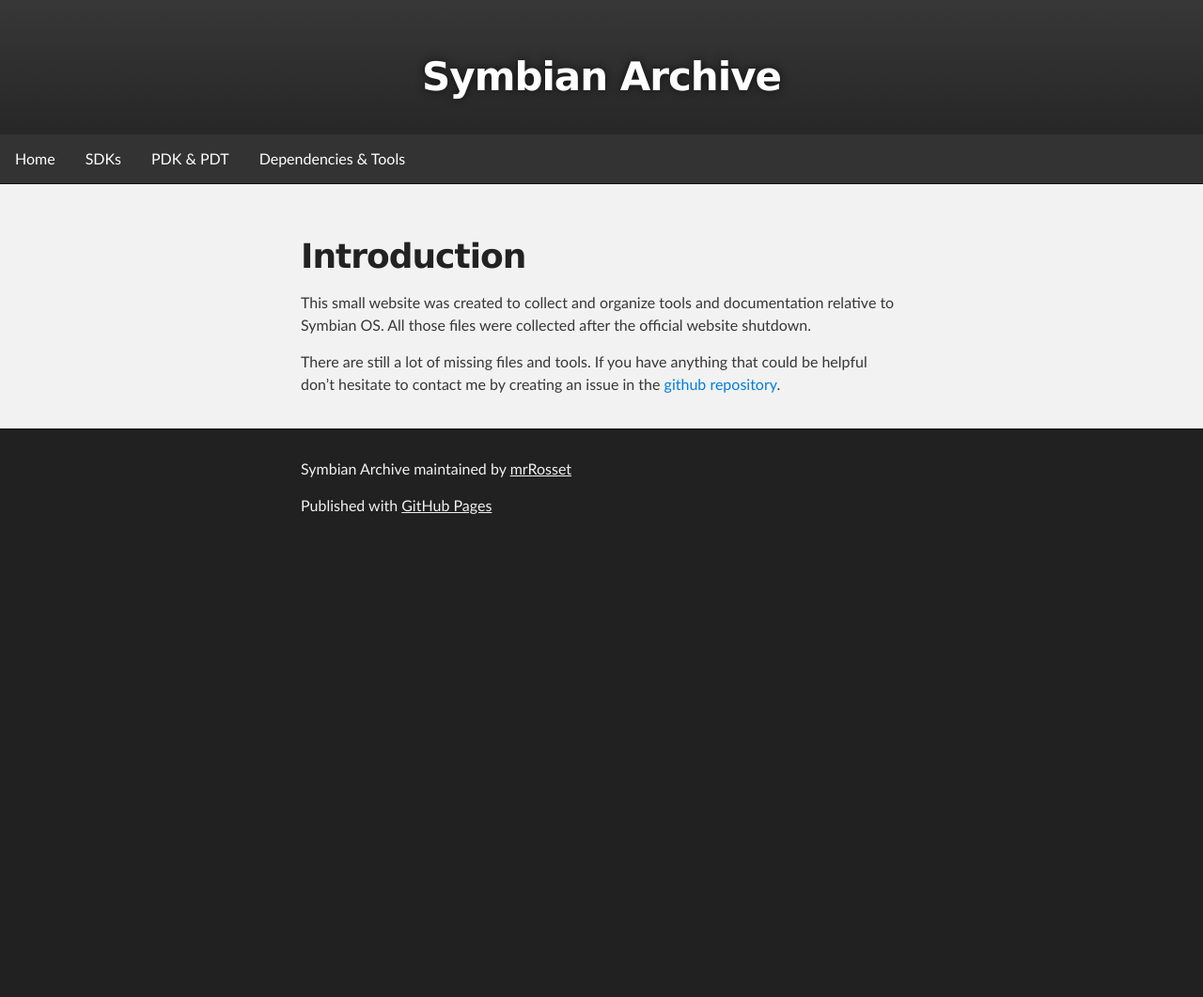
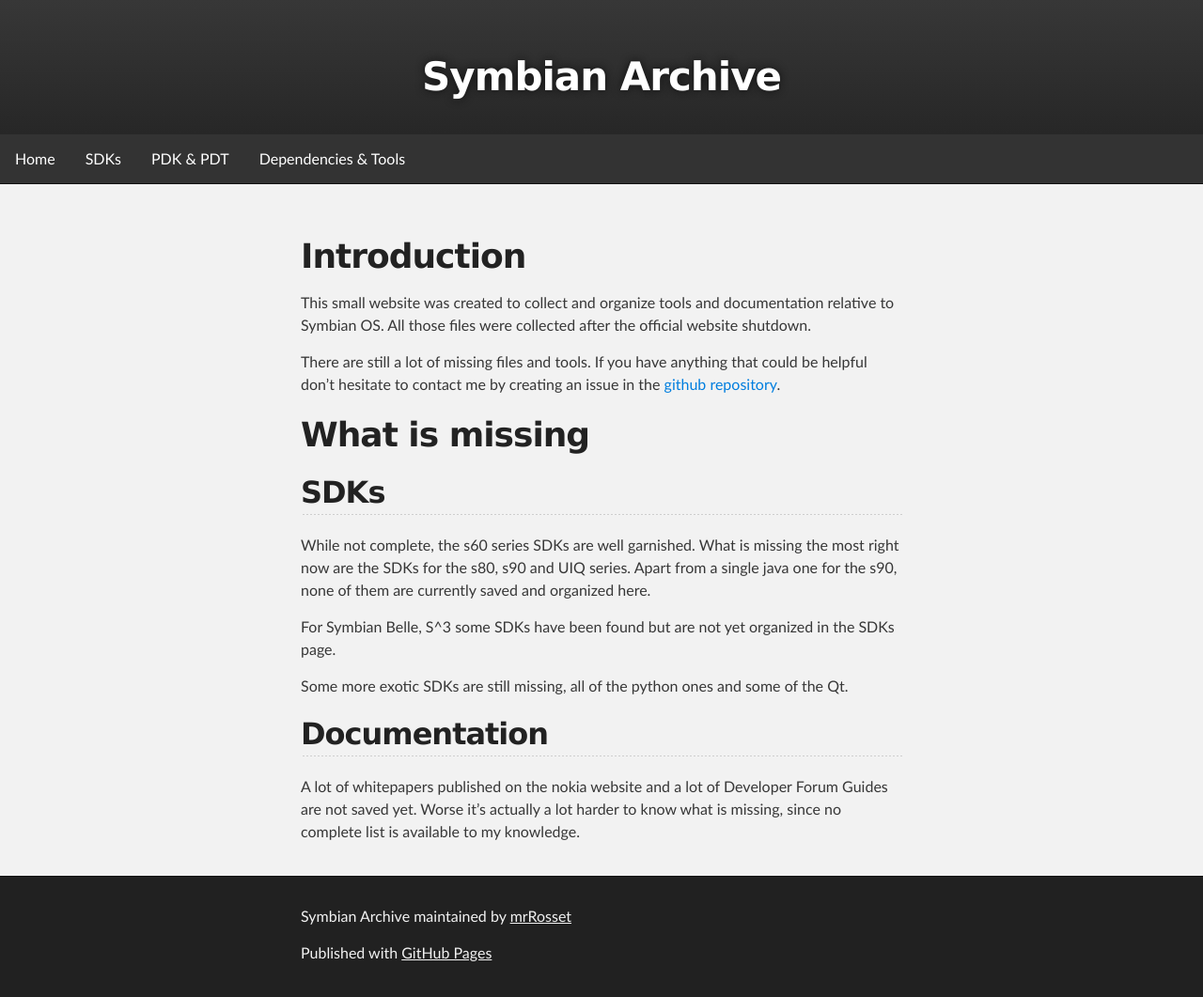
Before and after one commit to mrRosset/Symbian-Archive, a Jekyll site: the page built from index.md, in a window 1280 px wide. Shown: the whole page at 94% size. Built offline with Jekyll 4.4.1, drawn with Linux system fonts in a browser that asks for light colours; our own code applies the rules of GitHub Pages for plain Markdown files; the repository's description, which GitHub fills in, is left out; before the commit the page ends 900 px from its top, so only the background shows below that.

Commit message:
Wrote index missing

```diff
--- a/index.md
+++ b/index.md
@@ -3,3 +3,17 @@
 This small website was created to collect and organize tools and documentation relative to Symbian OS. All those files were collected after the official website shutdown.
 
 There are still a lot of missing files and tools. If you have anything that could be helpful don't hesitate to contact me by creating an issue in the [github repository](https://github.com/mrRosset/Symbian-Archive/).
+
+# What is missing
+
+## SDKs
+
+While not complete, the s60 series SDKs are well garnished. What is missing the most right now are the SDKs for the s80, s90 and UIQ series. Apart from a single java one for the s90, none of them are currently saved and organized here.
+
+For Symbian Belle, S^3 some SDKs have been found but are not yet organized in the SDKs page.
+
+Some more exotic SDKs are still missing, all of the python ones and some of the Qt.
+
+## Documentation
+
+A lot of whitepapers published on the nokia website and a lot of Developer Forum Guides are not saved yet. Worse it's actually a lot harder to know what is missing, since no complete list is available to my knowledge.
```
